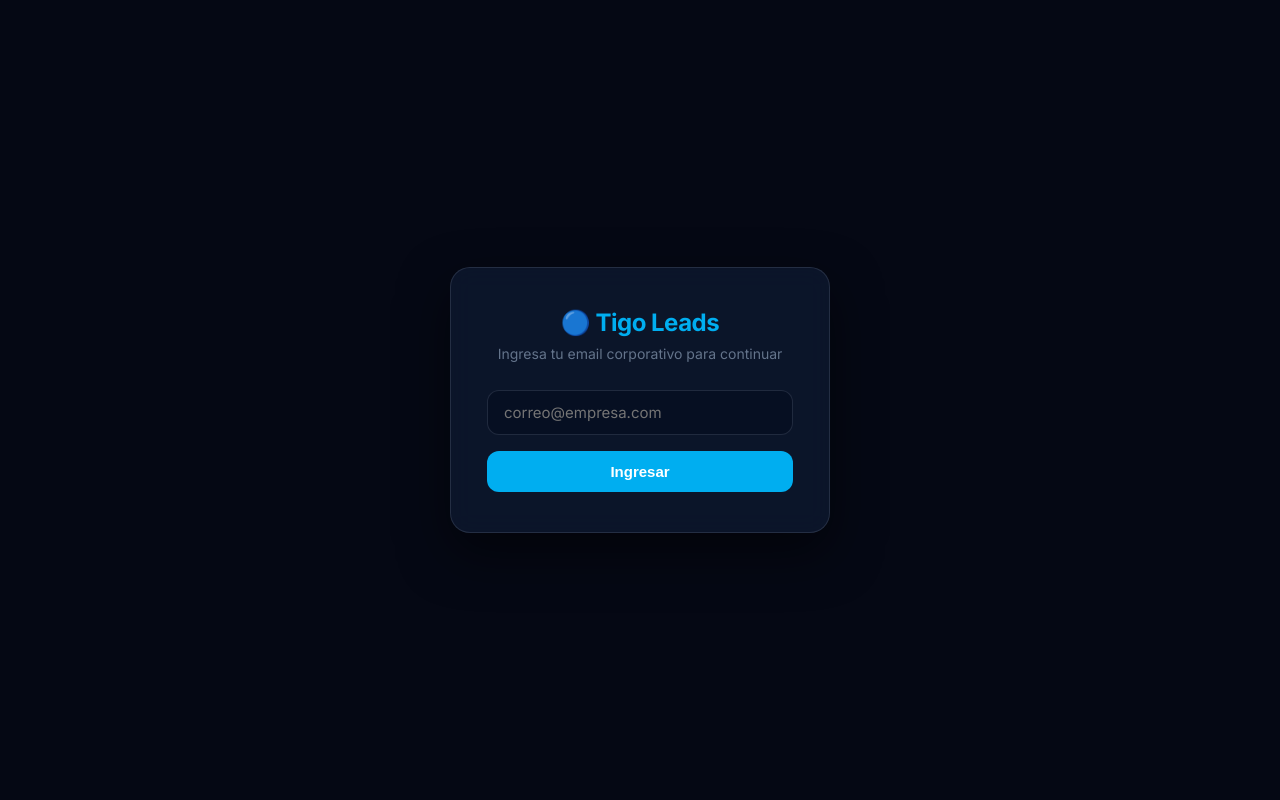
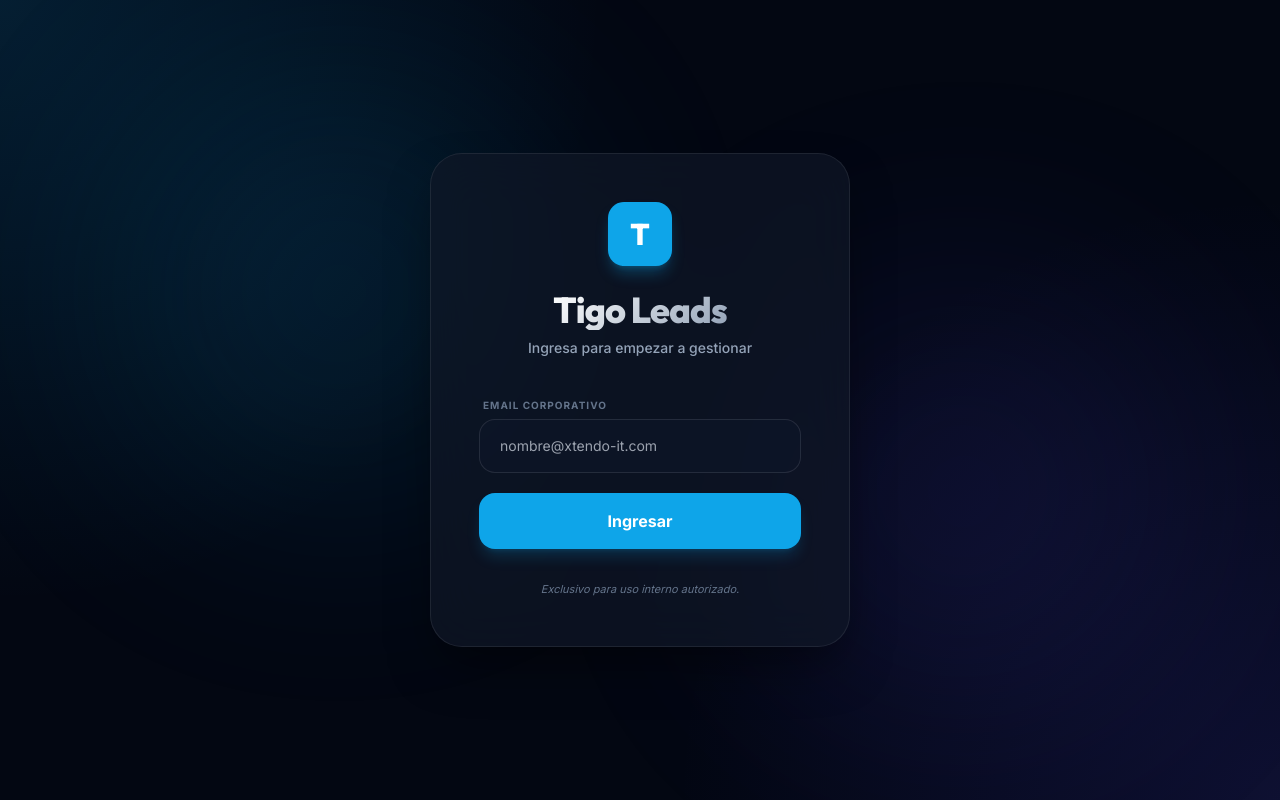
Before and after one commit to victorlike/tigoapp, a FastAPI app: page / in a window 1280 px wide. Run offline with FastAPI, Linux system fonts and the light colour scheme; some libraries are stand-ins or nearby versions.

Commit message:
Premium Login UI Redesign, remove prompt() for redirects, and global domain enforcement

```diff
--- a/templates/leaddesk.html
+++ b/templates/leaddesk.html
@@ -155,8 +155,10 @@
 
   <script>
     // --- FastAPI Adaptation ---
-    const agentEmail = new URLSearchParams(window.location.search).get('email') || prompt("Ingresa tu email:");
-    if (!agentEmail) { alert("Email requerido"); window.location.href="/login.html"; }
+    const agentEmail = new URLSearchParams(window.location.search).get('email');
+    if (!agentEmail) {
+      window.location.href = "/login.html";
+    }
 
     const google = {
       script: {
--- a/templates/login.html
+++ b/templates/login.html
@@ -3,116 +3,219 @@
 <head>
   <meta charset="UTF-8">
   <meta name="viewport" content="width=device-width,initial-scale=1.0">
-  <title>Tigo Leads — Ingresa</title>
-  <link href="https://fonts.googleapis.com/css2?family=Inter:wght@400;600;700&display=swap" rel="stylesheet">
+  <title>Tigo Leads — Acceso</title>
+  <script src="https://cdn.tailwindcss.com"></script>
+  <link href="https://fonts.googleapis.com/css2?family=Outfit:wght@300;400;600;800&family=Inter:wght@400;500;700&display=swap" rel="stylesheet">
   <style>
-    *, *::before, *::after { box-sizing: border-box; margin: 0; padding: 0; }
-    body { font-family: 'Inter', sans-serif; background: #050814; color: #e8eaf2; min-height: 100vh; display: flex; align-items: center; justify-content: center; }
-    .card { background: rgba(15, 27, 51, .72); backdrop-filter: blur(12px); border: 1px solid rgba(148, 163, 184, .18); border-radius: 20px; padding: 40px 36px; width: 380px; text-align: center; box-shadow: 0 20px 50px rgba(0,0,0,0.5); }
-    h1 { font-size: 24px; font-weight: 800; color: #00aef0; margin-bottom: 8px; letter-spacing: -0.5px; }
-    p  { font-size: 14px; color: #64748b; margin-bottom: 28px; }
-    input {
-      width: 100%; padding: 12px 16px; border-radius: 12px;
-      border: 1px solid rgba(148, 163, 184, .18); background: rgba(2, 6, 23, .35); color: #fff;
-      font-size: 15px; margin-bottom: 16px; font-family: inherit; transition: 0.2s;
+    :root {
+      --bg: #030712;
+      --accent: #0ea5e9;
+      --accent-glow: rgba(14, 165, 233, 0.35);
+      --glass: rgba(17, 24, 39, 0.7);
+      --glass-border: rgba(255, 255, 255, 0.08);
     }
-    input:focus { outline: none; border-color: #00aef0; box-shadow: 0 0 0 4px rgba(0, 174, 240, 0.15); }
-    button {
-      width: 100%; padding: 12px; background: #00aef0; color: #fff;
-      border: none; border-radius: 12px; font-size: 15px; font-weight: 700;
-      cursor: pointer; transition: 0.2s;
+    body {
+      font-family: 'Inter', sans-serif;
+      background-color: var(--bg);
+      background-image:
+        radial-gradient(circle at 0% 0%, rgba(14, 165, 233, 0.15) 0%, transparent 40%),
+        radial-gradient(circle at 100% 100%, rgba(79, 70, 229, 0.15) 0%, transparent 40%);
+      min-height: 100vh;
+      display: flex;
+      align-items: center;
+      justify-content: center;
+      overflow: hidden;
     }
-    button:hover { opacity: 0.9; transform: translateY(-1px); }
-    .hidden { display: none; }
-    .role-btn {
-      background: rgba(255,255,255,0.05); border: 1px solid rgba(148, 163, 184, 0.1);
-      color: #e2e8f0; margin-bottom: 8px; font-weight: 600; text-align: left; padding: 14px 20px; display: flex; align-items: center; justify-content: space-between;
+    .font-display { font-family: 'Outfit', sans-serif; }
+
+    .glass {
+      background: var(--glass);
+      backdrop-filter: blur(24px);
+      -webkit-backdrop-filter: blur(24px);
+      border: 1px solid var(--glass-border);
+      box-shadow: 0 25px 50px -12px rgba(0, 0, 0, 0.5);
     }
-    .role-btn:hover { background: rgba(0, 174, 240, 0.1); border-color: #00aef0; }
-    .role-btn span { font-size: 11px; opacity: 0.5; font-weight: 400; }
-    #loader { border: 3px solid rgba(148,163,184,0.1); border-top: 3px solid #00aef0; border-radius: 50%; width: 24px; height: 24px; animation: spin 1s linear infinite; margin: 0 auto 20px; display: none; }
+
+    .gradient-text {
+      background: linear-gradient(135deg, #fff 0%, #94a3b8 100%);
+      -webkit-background-clip: text;
+      -webkit-text-fill-color: transparent;
+    }
+
+    input:focus {
+      border-color: var(--accent);
+      box-shadow: 0 0 0 4px var(--accent-glow);
+    }
+
+    .btn-glow:hover {
+      box-shadow: 0 0 20px var(--accent-glow);
+    }
+
+    /* Animated background elements */
+    .blob {
+      position: absolute;
+      width: 400px;
+      height: 400px;
+      background: var(--accent);
+      filter: blur(120px);
+      opacity: 0.12;
+      z-index: -1;
+      border-radius: 50%;
+      animation: float 20s infinite alternate;
+    }
+    @keyframes float {
+      from { transform: translate(-20%, -20%) scale(1); }
+      to { transform: translate(20%, 20%) scale(1.1); }
+    }
+
+    .loader-spin {
+      border: 3px solid rgba(255,255,255,0.1);
+      border-top: 3px solid var(--accent);
+      border-radius: 50%;
+      width: 20px;
+      height: 20px;
+      animation: spin 0.8s linear infinite;
+    }
     @keyframes spin { 0% { transform: rotate(0deg); } 100% { transform: rotate(360deg); } }
+
+    .role-card {
+      transition: all 0.3s cubic-bezier(0.4, 0, 0.2, 1);
+    }
+    .role-card:hover {
+      background: rgba(255, 255, 255, 0.05);
+      transform: translateX(8px);
+      border-color: var(--accent);
+    }
   </style>
 </head>
-<body>
-  <div class="card" id="loginBox">
-    <h1>🔵 Tigo Leads</h1>
-    <p>Ingresa tu email corporativo para continuar</p>
+<body class="p-6">
+  <div class="blob" style="top: 10%; left: 10%;"></div>
+  <div class="blob" style="bottom: 15%; right: 10%; background: #4f46e5;"></div>
 
-    <div id="loader"></div>
-    <input type="email" id="emailInput" placeholder="correo@empresa.com" autocomplete="email">
-    <button id="btnLogin" onclick="login()">Ingresar</button>
+  <!-- LOGIN BOX -->
+  <div id="loginBox" class="glass w-full max-w-[420px] rounded-[32px] p-10 md:p-12 animate-in fade-in zoom-in duration-700">
+    <div class="flex flex-col items-center mb-10">
+      <div class="w-16 h-16 bg-sky-500 rounded-2xl flex items-center justify-center shadow-lg shadow-sky-500/30 mb-6">
+        <span class="text-white text-3xl font-black font-display">T</span>
+      </div>
+      <h1 class="text-3xl md:text-4xl font-extrabold font-display gradient-text tracking-tight mb-2">Tigo Leads</h1>
+      <p class="text-slate-400 text-sm font-medium">Ingresa para empezar a gestionar</p>
+    </div>
+
+    <div class="space-y-5">
+      <div class="relative group">
+        <label class="text-[10px] font-bold text-slate-500 uppercase tracking-widest pl-1 mb-1.5 block">Email Corporativo</label>
+        <input type="email" id="emailInput" placeholder="nombre@xtendo-it.com" autocomplete="email"
+          class="w-full bg-slate-900/50 border border-white/10 rounded-2xl px-5 py-4 text-white text-sm outline-none transition-all duration-300">
+      </div>
+
+      <button id="btnLogin" onclick="login()"
+        class="btn-glow w-full bg-sky-500 hover:bg-sky-400 text-white font-bold py-4 rounded-2xl transition-all duration-300 active:scale-95 shadow-lg shadow-sky-500/20 flex items-center justify-center gap-2">
+        <span>Ingresar</span>
+        <div id="loader" class="hidden loader-spin"></div>
+      </button>
+    </div>
+
+    <div class="mt-8 text-center">
+      <p class="text-[11px] text-slate-500 italic">Exclusivo para uso interno autorizado.</p>
+    </div>
   </div>
 
-  <div class="card hidden" id="roleBox">
-    <h1 id="welcomeTitle">👋 Hola</h1>
-    <p>Selecciona tu área de trabajo:</p>
-    <div id="roleButtons" style="display:flex; flex-direction:column; gap:4px"></div>
-    <button style="background:transparent; color:#64748b; font-size:12px; font-weight:500; margin-top:16px" onclick="location.reload()">← Usar otra cuenta</button>
+  <!-- ROLE SELECTION BOX -->
+  <div id="roleBox" class="glass hidden w-full max-w-[440px] rounded-[32px] p-10 md:p-12 animate-in slide-in-from-bottom duration-500">
+    <div class="flex items-center gap-4 mb-8">
+      <div class="w-12 h-12 bg-indigo-500/20 rounded-xl flex items-center justify-center text-indigo-400 text-xl font-bold">👋</div>
+      <div>
+        <h2 id="welcomeTitle" class="text-xl md:text-2xl font-bold font-display text-white tracking-tight">Hola, Usuario</h2>
+        <p class="text-slate-400 text-xs">Selecciona tu destino</p>
+      </div>
+    </div>
+
+    <div id="roleButtons" class="space-y-3">
+       <!-- Role buttons injected by JS -->
+    </div>
+
+    <button onclick="location.reload()"
+      class="mt-8 w-full py-4 text-slate-500 hover:text-white text-xs font-bold tracking-widest uppercase transition-colors">
+      ← Usar otra cuenta
+    </button>
   </div>
 
   <script>
     async function login() {
       const email = document.getElementById('emailInput').value.trim().toLowerCase();
       if (!email || !email.includes('@')) {
-        alert('Ingresa un email corporativo válido.');
+        showError('Ingresa un email corporativo válido.');
         return;
       }
 
-      document.getElementById('loader').style.display = 'block';
-      document.getElementById('btnLogin').disabled = true;
+      const btn = document.getElementById('btnLogin');
+      const loader = document.getElementById('loader');
+
+      btn.disabled = true;
+      loader.classList.remove('hidden');
+      btn.classList.add('opacity-80', 'cursor-not-allowed');
 
       try {
         const res = await fetch(`/api/agent/info?email=${encodeURIComponent(email)}`).then(r => r.json());
-        if (!res.success || !res.agent) {
-          alert(res.error || 'No se pudo verificar tu cuenta. Contacta al administrador.');
-          document.getElementById('loader').style.display = 'none';
-          document.getElementById('btnLogin').disabled = false;
+
+        if (!res.success) {
+          showError(res.error || 'No se pudo verificar tu cuenta.');
           return;
         }
 
         const agent = res.agent;
         localStorage.setItem('agent_email', email);
-
         const role = (agent.role || 'AGENT').toUpperCase();
 
         if (role === 'AGENT') {
-          // Redirect immediately
           location.href = `/leaddesk?email=${encodeURIComponent(email)}`;
           return;
         }
 
-        // Multiple options for Coord/Admin
+        // Show options for Admin/Coord
         document.getElementById('loginBox').classList.add('hidden');
         document.getElementById('roleBox').classList.remove('hidden');
-        document.getElementById('welcomeTitle').textContent = `👋 Hola, ${email.split('@')[0]}`;
+        document.getElementById('welcomeTitle').textContent = `Hola, ${email.split('@')[0]}`;
 
         const btnBox = document.getElementById('roleButtons');
         btnBox.innerHTML = '';
 
         if (role === 'ADMIN') {
-          btnBox.innerHTML += createRoleBtn('Panel de Control', 'Administración Global', `/admin?email=${encodeURIComponent(email)}`);
-          btnBox.innerHTML += createRoleBtn('Torre de Control', 'Gestión de Equipos', `/coordinator?email=${encodeURIComponent(email)}`);
-          btnBox.innerHTML += createRoleBtn('Portal Agente', 'Gestión de Leads', `/leaddesk?email=${encodeURIComponent(email)}`);
+          btnBox.innerHTML += createRoleBtn('Panel Admin', 'Configuración y Auditoría', `/admin?email=${encodeURIComponent(email)}`, '🛠️');
+          btnBox.innerHTML += createRoleBtn('Torre de Control', 'Gestión de Equipos', `/coordinator?email=${encodeURIComponent(email)}`, '🎯');
+          btnBox.innerHTML += createRoleBtn('Portal Agente', 'Gestión de Leads', `/leaddesk?email=${encodeURIComponent(email)}`, '💬');
         } else if (role === 'COORD') {
-          btnBox.innerHTML += createRoleBtn('Torre de Control', 'Gestión de Equipos', `/coordinator?email=${encodeURIComponent(email)}`);
-          btnBox.innerHTML += createRoleBtn('Portal Agente', 'Gestión de Leads', `/leaddesk?email=${encodeURIComponent(email)}`);
+          btnBox.innerHTML += createRoleBtn('Torre de Control', 'Gestión de Equipos', `/coordinator?email=${encodeURIComponent(email)}`, '🎯');
+          btnBox.innerHTML += createRoleBtn('Portal Agente', 'Gestión de Leads', `/leaddesk?email=${encodeURIComponent(email)}`, '💬');
         }
 
       } catch (e) {
         console.error(e);
-        alert('Error de conexión con el servidor.');
+        showError('Error de conexión con el servidor.');
       } finally {
-        document.getElementById('loader').style.display = 'none';
-        document.getElementById('btnLogin').disabled = false;
+        btn.disabled = false;
+        loader.classList.add('hidden');
+        btn.classList.remove('opacity-80', 'cursor-not-allowed');
       }
     }
 
-    function createRoleBtn(title, sub, url) {
-      return `<button class="role-btn" onclick="location.href='${url}'">
-        <div>${title}<br><span>${sub}</span></div>
-        <div style="opacity:0.3">→</div>
-      </button>`;
+    function createRoleBtn(title, sub, url, icon) {
+      return `
+        <button class="role-card w-full text-left glass bg-white/[0.03] border-white/5 p-5 rounded-2xl flex items-center justify-between group" onclick="location.href='${url}'">
+          <div class="flex items-center gap-4">
+            <div class="w-10 h-10 rounded-lg bg-white/5 flex items-center justify-center text-lg">${icon}</div>
+            <div>
+              <div class="text-[13px] font-bold text-white group-hover:text-sky-400 transition-colors">${title}</div>
+              <div class="text-[10px] text-slate-500 font-medium">${sub}</div>
+            </div>
+          </div>
+          <div class="text-white/20 group-hover:translate-x-1 group-hover:text-sky-400 transition-all">→</div>
+        </button>`;
+    }
+
+    function showError(msg) {
+      alert(msg); // Placeholder for better toast later
     }
 
     document.getElementById('emailInput').addEventListener('keypress', e => {
```
